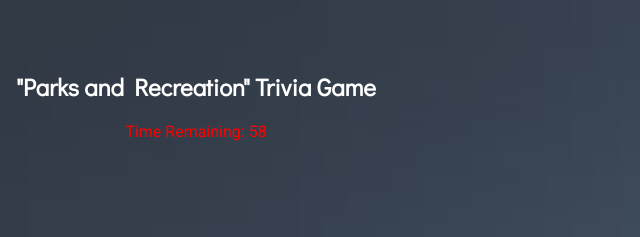
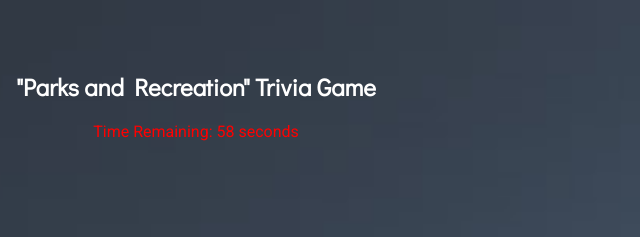
Before and after one commit to dmaddox/TriviaGame, a plain HTML site: page index.html in a window 1280 px wide. Both pictures are taken after a click on the button "Start Quiz". Shown: the top 237 px of the page, 444-1084 px from the left. Drawn offline with nearby package versions, Linux system fonts and the light colour scheme.

Commit message:
labeling seconds

```diff
--- a/index.html
+++ b/index.html
@@ -17,7 +17,7 @@
 			<button id="btnStart">Start Quiz</button>
 		</div>
 		<div id="quiz-screen">
-			<h2>Time Remaining: <span id="time-left"></span></h2>
+			<h2>Time Remaining: <span id="time-left">60</span> seconds</h2>
 
 		</div>
 	</div>
```
